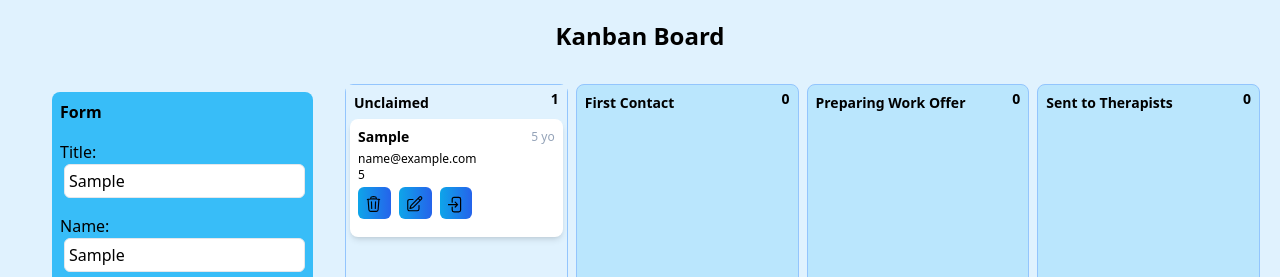
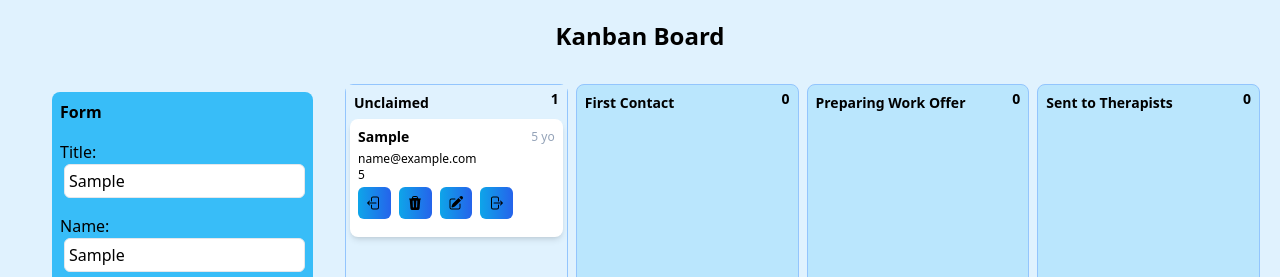
Before and after one commit to Naierr/ReactProjects, a React (Vite) app: page / in a window 1280 px wide. Both pictures are taken after typing "Sample", "Sample", "5", "name@example.com", "5" into the empty fields and a click on the button "Submit". Shown: the top 277 px of the page. Built offline with nearby package versions, Linux system fonts and the light colour scheme.

Commit message:
Implemented the move left button and functionality, switched the svg forms of hero icons in hte buttons  with ready to use components

```diff
--- a/src/App.tsx
+++ b/src/App.tsx
@@ -1,4 +1,4 @@
-import React, { useState,useEffect} from 'react';
+import React, { FormEvent ,useState,useEffect} from 'react';
 import { v4 as uuidv4 } from 'uuid';
 import SubmitForm from './SubmitForm';
 import Card from './Card';
@@ -90,9 +90,43 @@ function App() {
       }
       setTherapists((prevBookings) => [...prevBookings, element3]);
     }
+    else{
+      alert("Cannot move right");
+      return;
+    }
+    // No need to delete when pressing right at the end just get an alert that you cannot move more right
     deleteBooking(index,keyNo);
-    saveCards();
+    // saveCards();
 
+  }
+  function leftSwitch(index:number, keyNo:number) {
+
+    const element2 = contacted.find((booking) => booking.id === index);
+    const element3 = prepared.find((booking) => booking.id === index);
+    const element4= therapists.find((booking) => booking.id === index);
+
+    console.log(index,keyNo);
+    if (keyNo === 4) {
+      if(!element4){
+        return;
+      }
+      setPrepared((prevBookings) => [...prevBookings, element4]);
+    } else if (keyNo === 3) {
+      if(!element3){
+        return;
+      }
+      setContacted((prevBookings) => [...prevBookings, element3])
+    } else if (keyNo === 2) {
+      if(!element2){
+        return;
+      }
+      setBookings((prevBookings) => [...prevBookings, element2])
+    }
+    else{
+      alert("Cannot move left");
+      return;
+    }
+    deleteBooking(index,keyNo);
   }
 
   function createCard(booking, keyNo) {
@@ -103,18 +137,19 @@ function App() {
         keyNo={keyNo}
         onDelete={deleteBooking}
         onRight={rightSwitch}
+        onLeft={leftSwitch}
       />
     );
   }
-  useEffect(() => {
-    loadCards();
+  // useEffect(() => {
+  //   loadCards();
 
-    const saveInterval = setInterval(() => {
-      saveCards();
-    }, 1000);
+  //   const saveInterval = setInterval(() => {
+  //     saveCards();
+  //   }, 1000);
 
-    return () => clearInterval(saveInterval);
-  }, []);
+  //   return () => clearInterval(saveInterval);
+  // }, []);
 
   return (
     <div className="bg-sky-100 font-sans min-h-screen p-5">
@@ -145,7 +180,7 @@ function App() {
                 <b className="ml-2 text-black text-sm mt-2">First Contact</b>
                 <b className="mr-2 text-black text-sm">{contacted.length}</b>
               </div>
-              <div className=" p-1 h-[300px] overflow-y-auto scrollbar-thin mt-0">
+              <div className=" p-1 h-[600px] overflow-y-auto scrollbar-thin mt-0">
                 {contacted.map((booking) => createCard(booking, 2))}
               </div>
             </div>
--- a/src/Card.tsx
+++ b/src/Card.tsx
@@ -1,5 +1,5 @@
 import React,{useState} from "react";
-// import { TrashIcon, EditIcon, ChevronRightIcon } from "@heroicons/react/solid";
+import { TrashIcon,PencilSquareIcon , ChevronLeftIcon, ChevronRightIcon, ArrowRightStartOnRectangleIcon,ArrowLeftStartOnRectangleIcon } from "@heroicons/react/24/solid";
 interface Booking {
     id:number,
     name: string;
@@ -59,7 +59,12 @@ function Card(props) {
   }
 
   function handleRight(index:number, keyNo:number) {
-    props.onRight(index, keyNo); // Use the destructured arguments, assuming `onRight` is intended
+    // Movement of the card to the next right station, if exists
+    props.onRight(index, keyNo);
+  }
+  function handleLeft(index:number, keyNo:number) {
+    // Movement of the card to the next left station, if exists
+    props.onLeft(index, keyNo);
   }
 //   console.log(props.booking.name);
   return (
@@ -104,26 +109,28 @@ function Card(props) {
           </div>
           {/* Handling of the card actions */}
           <div className="flex justify-left items-center mt-1 mb-0">
+            <button onClick={() => handleLeft(props.booking.id, props.keyNo)} className="bg-gradient-to-r mr-2 from-sky-500 to-blue-600 hover:text-green-700 px-2 py-2 bg-green-100 justify-center text-xs rounded-md w-1/6 h-8">
+                {/* Left Button */}
+                <ArrowLeftStartOnRectangleIcon className="text-black h-4 items-center font-bold"></ArrowLeftStartOnRectangleIcon>
+            </button>
             <button onClick={() => handleDelete(props.booking.id, props.keyNo)} className="mr-2 bg-gradient-to-r from-sky-500 to-blue-600 hover:text-red-700 px-2 py-2 bg-red-100 items-center rounded-md w-1/6 h-8">
               {/* Delete Button */}
-              <svg xmlns="http://www.w3.org/2000/svg" fill="none" viewBox="11 0 14 32" strokeWidth={1.5} stroke="currentColor" className="size-6
+              <TrashIcon className="text-black h-4 items-center font-bold"></TrashIcon>
+              {/* <svg xmlns="http://www.w3.org/2000/svg" fill="none" viewBox="11 0 14 32" strokeWidth={1.5} stroke="currentColor" className="size-6
  items-center px-0 text-black">
                 <path strokeLinecap="round" strokeLinejoin="round" d="m14.74 9-.346 9m-4.788 0L9.26 9m9.968-3.21c.342.052.682.107 1.022.166m-1.022-.165L18.16 19.673a2.25
  2.25 0 0 1-2.244 2.077H8.084a2.25 2.25 0 0 1-2.244-2.077L4.772 5.79m14.456 0a48.108 48.108 0 0 0-3.478-.397m-12 .562c.34-.059.68-.114 1.022-.165m0 0a48.11 48.11 0 0 1 3.478-.397m7.5 0v-.916c0-1.18-.91-2.164-2.09-2.201a51.964 51.964 0 0 0-3.32 0c-1.18.037-2.09 1.022-2.09 2.201v.916m7.5 0a48.667 48.667 0 0 0-7.5 0" />
-              </svg>
+              </svg> */}
             </button>
             {/* Edit Button */}
             <button onClick={() => handleEdit()} className="mr-2
  bg-gradient-to-r from-sky-500 to-blue-600 hover:text-yellow-700 px-2 py-2 bg-yellow-100 rounded-md w-1/6 h-8">
-              <svg xmlns="http://www.w3.org/2000/svg" fill="none" viewBox="11 0 14 32" strokeWidth={1.5} stroke="currentColor" className="size-6 text-black">
-                <path strokeLinecap="round" strokeLinejoin="round" d="m16.862 4.487 1.687-1.688a1.875 1.875 0 1 1 2.652 2.652L10.582 16.07a4.5 4.5 0 0 1-1.897 1.13L6 18l.8-2.685a4.5 4.5 0 0 1 1.13-1.897l8.932-8.931Zm0 0L19.5 7.125M18 14v4.75A2.25 2.25 0 0 1 15.75 21H5.25A2.25 2.25 0 0 1 3 18.75V8.25A2.25 2.25 0 0 1 5.25 6H10" />
-              </svg>
+              <PencilSquareIcon className="text-black h-4 items-center font-bold"></PencilSquareIcon>
             </button>
             {/* Right Button */}
             <button onClick={() => handleRight(props.booking.id, props.keyNo)} className="bg-gradient-to-r from-sky-500 to-blue-600 hover:text-green-700 px-2 py-2 bg-green-100 justify-center text-xs rounded-md w-1/6 h-8">
-            <svg xmlns="http://www.w3.org/2000/svg" fill="none" viewBox="11 0 14 30" strokeWidth={1.5} stroke="currentColor" className="size-6 text-black">
-                <path strokeLinecap="round" strokeLinejoin="round" d="M8.25 9V5.25A2.25 2.25 0 0 1 10.5 3h6a2.25 2.25 0 0 1 2.25 2.25v13.5A2.25 2.25 0 0 1 16.5 21h-6a2.25 2.25 0 0 1-2.25-2.25V15M12 9l3 3m0 0-3 3m3-3H2.25" />
-            </svg>
+            <ArrowRightStartOnRectangleIcon className="text-black h-4 items-center font-bold"></ArrowRightStartOnRectangleIcon>
+
             </button>
           </div>
         </div>
```
